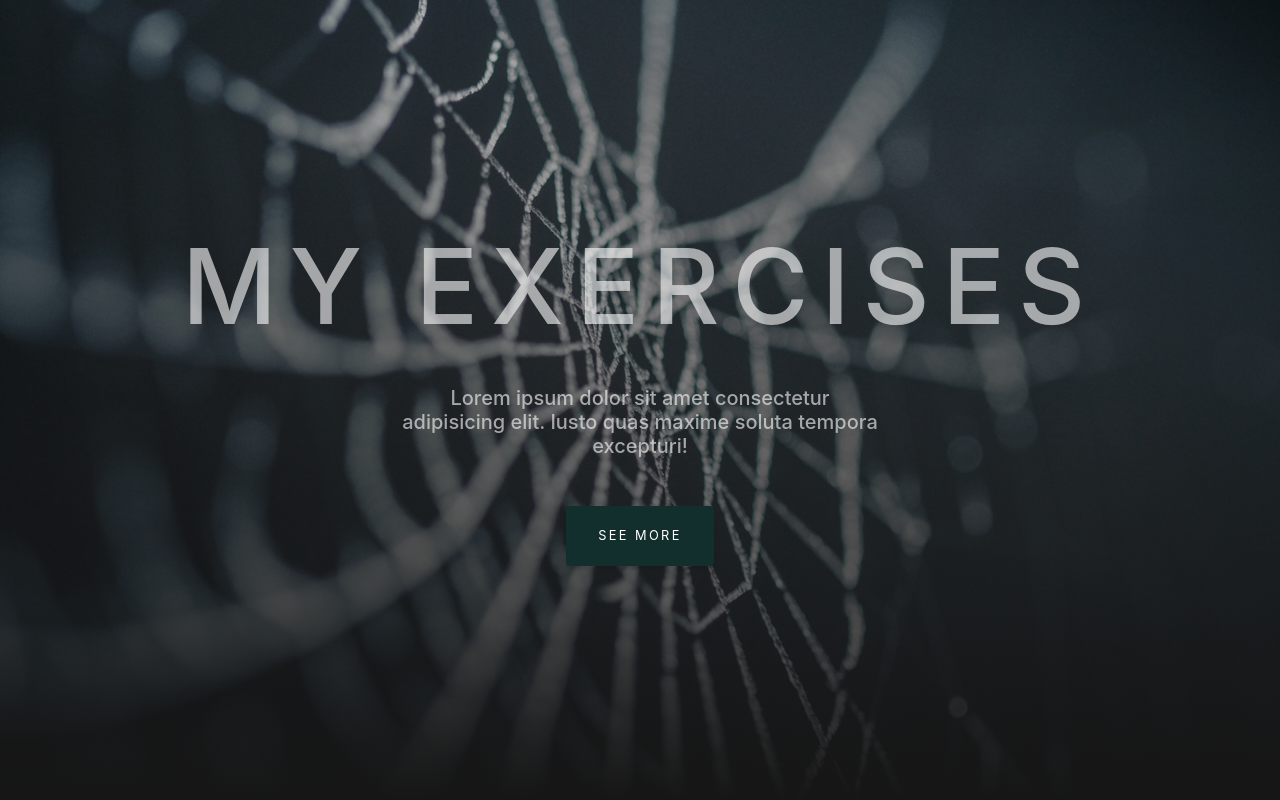
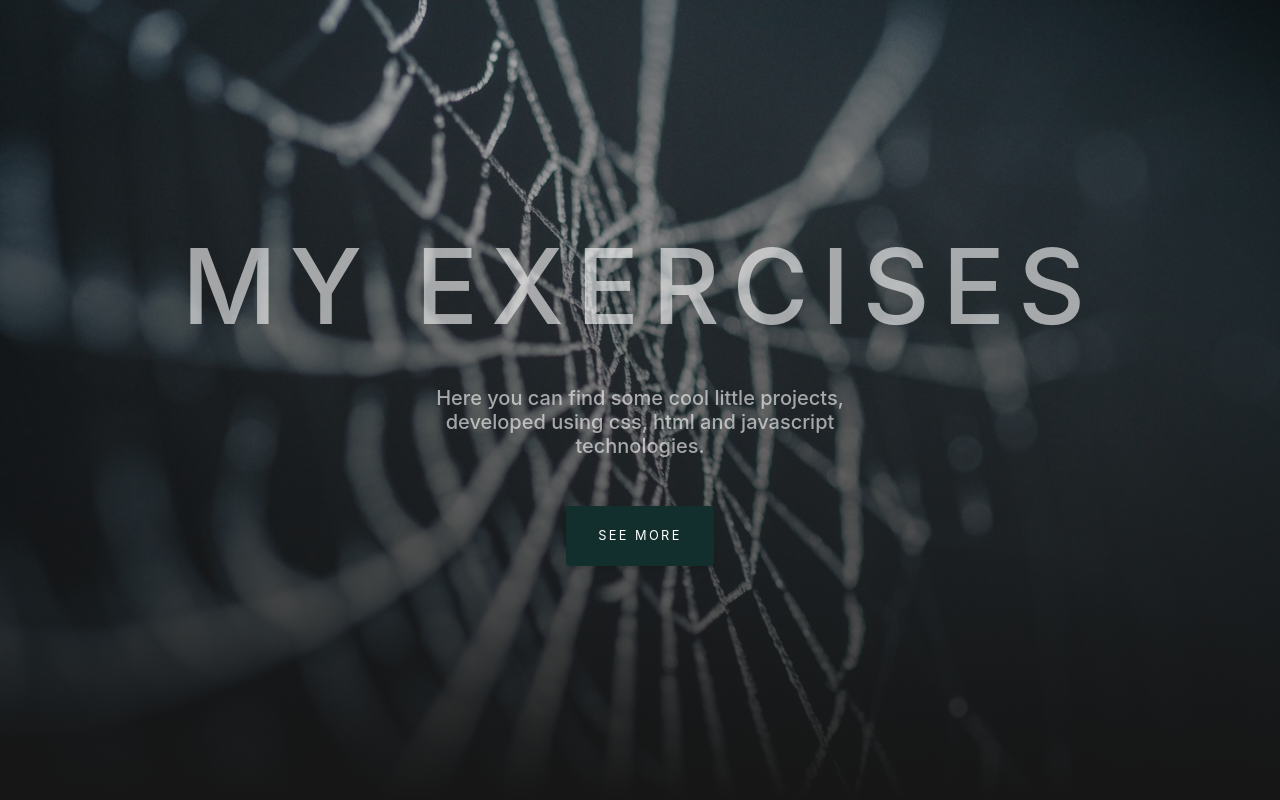
Before and after one commit to rinorahmetiii/JS-Exercises, a plain HTML site: page index.html in a window 1280 px wide. Shown: the top 800 px of the page. Drawn offline with nearby package versions, Linux system fonts and the light colour scheme.

Commit message:
Update page description in homepage

```diff
--- a/index.html
+++ b/index.html
@@ -19,7 +19,7 @@
         <div class="container d-flex h-100 align-items-center">
             <div class="mx-auto text-center">
                 <h1 class="mx-auto my-0 text-uppercase">My Exercises</h1>
-                <h2 class="text-white-50 mx-auto mt-5 mb-5">Lorem ipsum dolor sit amet consectetur adipisicing elit. Iusto quas maxime soluta tempora excepturi!</h2>
+                <h2 class="text-white-50 mx-auto mt-5 mb-5">Here you can find some cool little projects, developed using css, html and javascript technologies.</h2>
                 <a href="#projects" class="btn btn-primary js-scroll-trigger semore">See More</a>
             </div>
         </div>
```
